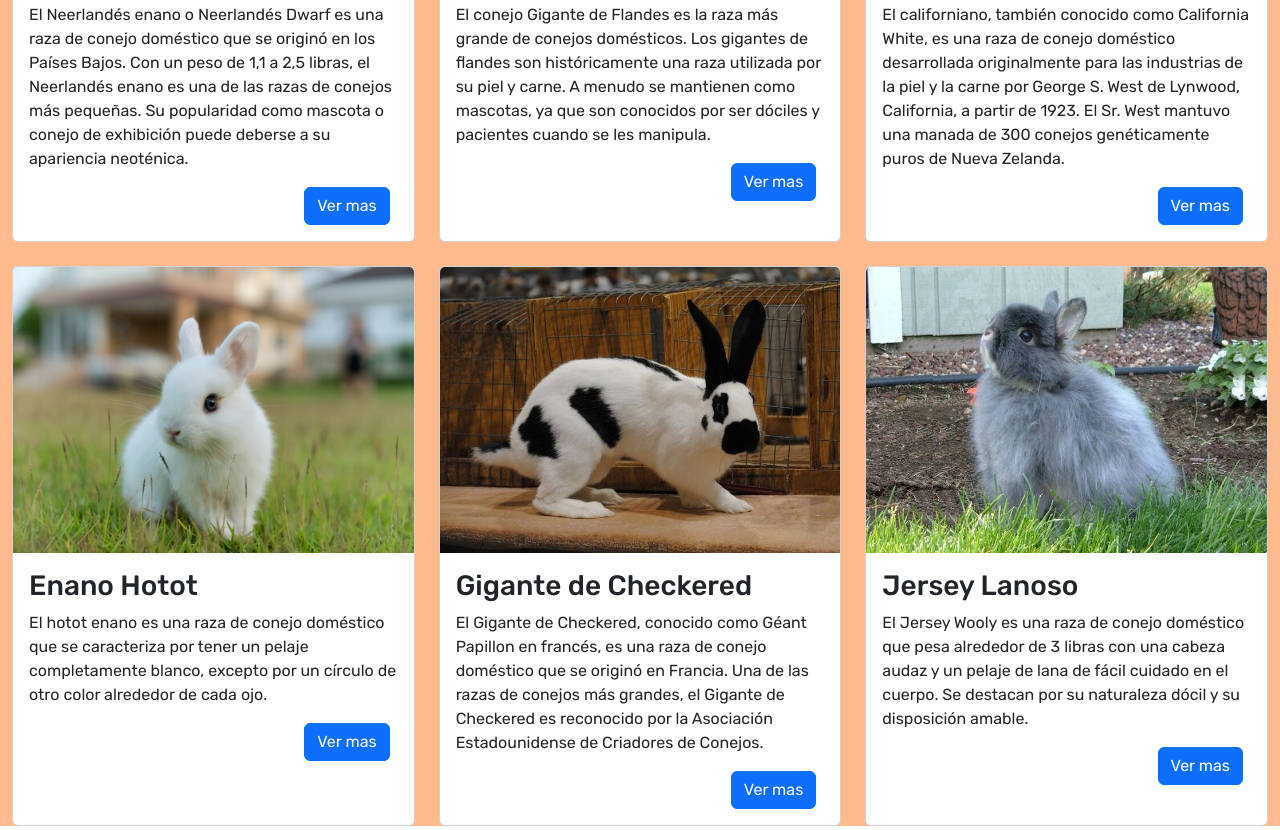
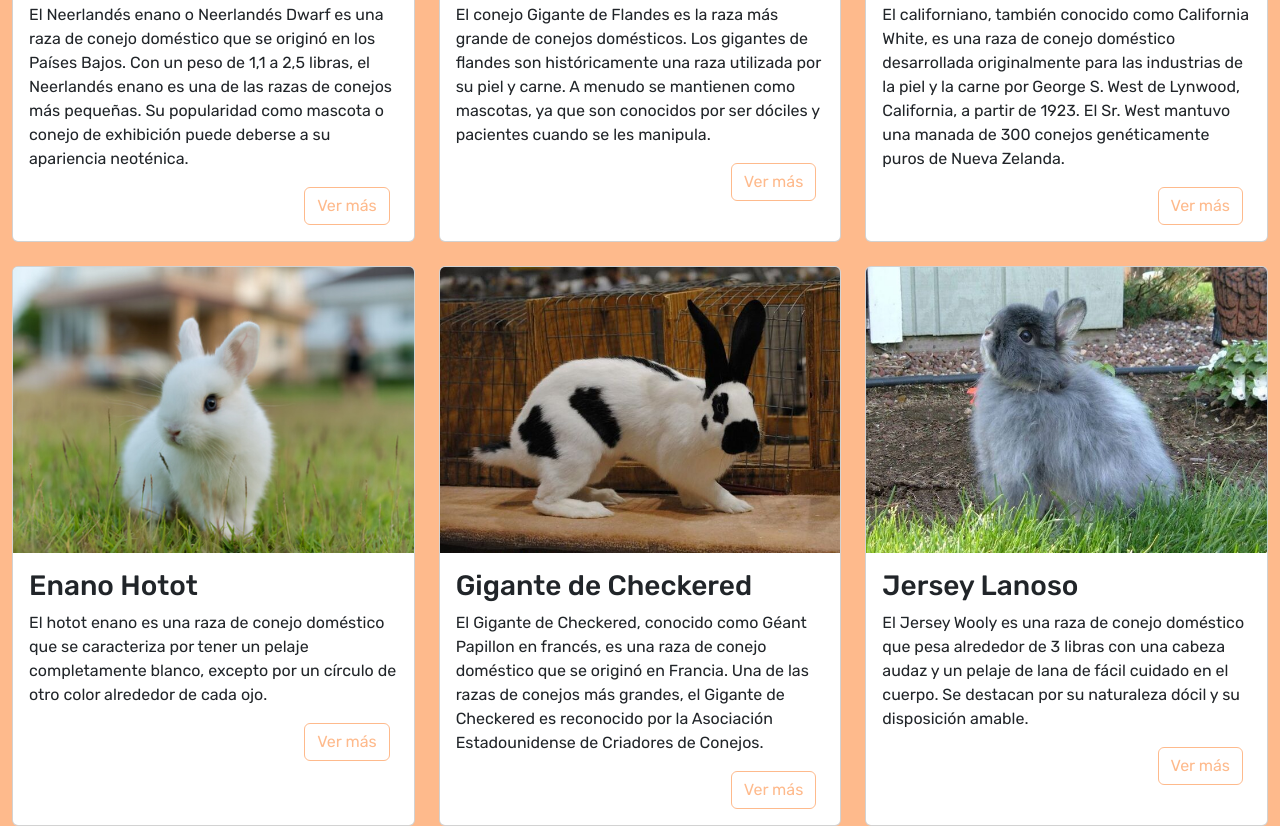
Before and after one commit to BaltasarBravo/Proyecto-Final-Baltasar-Bravo, a website: page Secciones/mascotas.html in a window 1280 px wide. Shown: the part 970-1800 px from the top of the page. Drawn offline with nearby package versions, Linux system fonts and the light colour scheme; a web font is replaced by a local one.

Commit message:
Cambio de color de botones

```diff
--- a/Secciones/mascotas.html
+++ b/Secciones/mascotas.html
@@ -9,13 +9,17 @@
     <title>I Love Bunny | Mascotas</title>
     <meta name="description" content="Conoce las principales razas de conejos y sus caracteristicas poco conocidas">
     <meta name="description" content="Selección de las principales razas de conejos segun a I Love Bunny">
-   <meta name="keywords"  content="MASCOTAS, ROEDORES, RAZAS DE CONEJOS, MASCOTA PARA TENER EN UN DEPARTAMENTO">
+    <meta name="keywords" content="MASCOTAS, ROEDORES, RAZAS DE CONEJOS, MASCOTA PARA TENER EN UN DEPARTAMENTO">
     <link href="https://cdn.jsdelivr.net/npm/bootstrap@5.2.3/dist/css/bootstrap.min.css" rel="stylesheet"
         integrity="sha384-rbsA2VBKQhggwzxH7pPCaAqO46MgnOM80zW1RWuH61DGLwZJEdK2Kadq2F9CUG65" crossorigin="anonymous">
     <link rel="stylesheet" href="https://cdn.jsdelivr.net/npm/bootstrap-icons@1.10.2/font/bootstrap-icons.css">
     <link href="https://unpkg.com/aos@2.3.1/dist/aos.css" rel="stylesheet">
     <link rel="icon" type="png" href="../Imagenes/favicon-16x16.png" />
-        <link rel="preconnect" href="https://fonts.googleapis.com"><link rel="preconnect" href="https://fonts.gstatic.com" crossorigin><link href="https://fonts.googleapis.com/css2?family=Anek+Latin:wght@100;200;300;400&family=Poppins:ital,wght@0,300;0,400;0,600;0,800;1,400;1,500&family=Rubik:wght@300;400;500;700&display=swap" rel="stylesheet">
+    <link rel="preconnect" href="https://fonts.googleapis.com">
+    <link rel="preconnect" href="https://fonts.gstatic.com" crossorigin>
+    <link
+        href="https://fonts.googleapis.com/css2?family=Anek+Latin:wght@100;200;300;400&family=Poppins:ital,wght@0,300;0,400;0,600;0,800;1,400;1,500&family=Rubik:wght@300;400;500;700&display=swap"
+        rel="stylesheet">
 </head>
 
 
@@ -100,16 +104,20 @@
                 <div class="row row-cols-1 row-cols-md-2 row-cols-lg-3 g-4">
                     <div class="col">
                         <div class="card h-100">
-                        <img src="../Imagenes/Holandes2.jpg" class="card-img-top" alt="Conejo acostado en heno con pelaje blanco y negro">
+                            <img src="../Imagenes/Holandes2.jpg" class="card-img-top"
+                                alt="Conejo acostado en heno con pelaje blanco y negro">
                             <div class="card-body">
                                 <h3 class="card-title">Holandes</h3>
-                            <p class="card-text">El Neerlandés enano o Neerlandés Dwarf es una raza de conejo doméstico
-                                que se originó en los Países Bajos. Con un peso de 1,1 a 2,5 libras, el Neerlandés enano
+                                <p class="card-text">El Neerlandés enano o Neerlandés Dwarf es una raza de conejo
+                                    doméstico
+                                    que se originó en los Países Bajos. Con un peso de 1,1 a 2,5 libras, el Neerlandés
+                                    enano
                                     es una de las razas de conejos más pequeñas. Su popularidad como mascota o conejo de
                                     exhibición puede deberse a su apariencia neoténica.</p>
+                                <div class="button">
                                     <div class="d-grid gap-2 d-md-flex justify-content-md-end">
-                                <button class="btn btn-primary me-md-2" type="button">Ver mas</button>
-
+                                        <a href="#" class="btn btn-outline-primary me-md-2">Ver más</a>
+                                    </div>
                                 </div>
                             </div>
                         </div>
@@ -117,16 +125,19 @@
 
                     <div class="col">
                         <div class="card h-100">
-                        <img src="../Imagenes/Gigante de Flandes2.jpg" class="card-img-top" alt="Conejo grande color marron claro acostado en piso de madera junto con un perro de tamño similar ">
+                            <img src="../Imagenes/Gigante de Flandes2.jpg" class="card-img-top"
+                                alt="Conejo grande color marron claro acostado en piso de madera junto con un perro de tamño similar ">
                             <div class="card-body">
                                 <h3 class="card-title">Gigante de Flandes</h3>
                                 <p class="card-text">El conejo Gigante de Flandes es la raza más grande de conejos
-                                domésticos. Los gigantes de flandes son históricamente una raza utilizada por su piel y
+                                    domésticos. Los gigantes de flandes son históricamente una raza utilizada por su
+                                    piel y
                                     carne. A menudo se mantienen como mascotas, ya que son conocidos por ser dóciles y
                                     pacientes cuando se les manipula.</p>
+                                    <div class="button">
                                         <div class="d-grid gap-2 d-md-flex justify-content-md-end">
-                                <button class="btn btn-primary me-md-2" type="button">Ver mas</button>
-
+                                            <a href="#" class="btn btn-outline-primary me-md-2">Ver más</a>
+                                        </div>
                                     </div>
                             </div>
                         </div>
@@ -134,16 +145,20 @@
 
                     <div class="col">
                         <div class="card h-100">
-                        <img src="../Imagenes/Californiano2.jpg" class="card-img-top" alt="Conejo color blanco y de orejas y pico grisaceo en posición alerta posado en una estructura de hormigon en medio de plantas y arbustos">
+                            <img src="../Imagenes/Californiano2.jpg" class="card-img-top"
+                                alt="Conejo color blanco y de orejas y pico grisaceo en posición alerta posado en una estructura de hormigon en medio de plantas y arbustos">
                             <div class="card-body">
                                 <h3 class="card-title">Californiano</h3>
-                            <p class="card-text">El californiano, también conocido como California White, es una raza de
-                                conejo doméstico desarrollada originalmente para las industrias de la piel y la carne
+                                <p class="card-text">El californiano, también conocido como California White, es una
+                                    raza de
+                                    conejo doméstico desarrollada originalmente para las industrias de la piel y la
+                                    carne
                                     por George S. West de Lynwood, California, a partir de 1923. El Sr. West mantuvo una
                                     manada de 300 conejos genéticamente puros de Nueva Zelanda.</p>
+                                    <div class="button">
                                         <div class="d-grid gap-2 d-md-flex justify-content-md-end">
-                                <button class="btn btn-primary me-md-2" type="button">Ver mas</button>
-
+                                            <a href="#" class="btn btn-outline-primary me-md-2">Ver más</a>
+                                        </div>
                                     </div>
                             </div>
                         </div>
@@ -151,14 +166,19 @@
 
                     <div class="col">
                         <div class="card h-100">
-                        <img src="../Imagenes/Enano Hotot2.jpg" class="card-img-top" alt="Conejo totalmente blanco de baja estatura pisando pasto">
+                            <img src="../Imagenes/Enano Hotot2.jpg" class="card-img-top"
+                                alt="Conejo totalmente blanco de baja estatura pisando pasto">
                             <div class="card-body">
                                 <h3 class="card-title">Enano Hotot</h3>
-                            <p class="card-text">El hotot enano es una raza de conejo doméstico que se caracteriza por
-                                tener un pelaje completamente blanco, excepto por un círculo de otro color alrededor de
+                                <p class="card-text">El hotot enano es una raza de conejo doméstico que se caracteriza
+                                    por
+                                    tener un pelaje completamente blanco, excepto por un círculo de otro color alrededor
+                                    de
                                     cada ojo.</p>
+                                    <div class="button">
                                         <div class="d-grid gap-2 d-md-flex justify-content-md-end">
-                                <button class="btn btn-primary me-md-2" type="button">Ver mas</button>
+                                            <a href="#" class="btn btn-outline-primary me-md-2">Ver más</a>
+                                        </div>
                                     </div>
                             </div>
                         </div>
@@ -166,33 +186,39 @@
 
                     <div class="col">
                         <div class="card h-100">
-                        <img src="../Imagenes/Gigante de Checkered2.jpg" class="card-img-top" alt="Conejo blanco con manchas negras delante de jaulas y en apariencia de estar caminando">
+                            <img src="../Imagenes/Gigante de Checkered2.jpg" class="card-img-top"
+                                alt="Conejo blanco con manchas negras delante de jaulas y en apariencia de estar caminando">
                             <div class="card-body">
                                 <h3 class="card-title">Gigante de Checkered</h3>
-                            <p class="card-text">El Gigante de Checkered, conocido como Géant Papillon en francés, es
-                                una raza de conejo doméstico que se originó en Francia. Una de las razas de conejos más
+                                <p class="card-text">El Gigante de Checkered, conocido como Géant Papillon en francés,
+                                    es
+                                    una raza de conejo doméstico que se originó en Francia. Una de las razas de conejos
+                                    más
                                     grandes, el Gigante de Checkered es reconocido por la Asociación Estadounidense de
                                     Criadores de Conejos.</p>
+                                    <div class="button">
                                         <div class="d-grid gap-2 d-md-flex justify-content-md-end">
-                                <button class="btn btn-primary me-md-2" type="button">Ver mas</button>
+                                            <a href="#" class="btn btn-outline-primary me-md-2">Ver más</a>
                                         </div>
-
-
+                                    </div>
                             </div>
                         </div>
                     </div>
 
                     <div class="col">
                         <div class="card h-100">
-                        <img src="../Imagenes/Jersey Lanoso2.jpg" class="card-img-top" alt="Conejo gris y de pelaje abundante olfateando con la cabeza mirando hacia arriba en medio de un patio con pasto y grava">
+                            <img src="../Imagenes/Jersey Lanoso2.jpg" class="card-img-top"
+                                alt="Conejo gris y de pelaje abundante olfateando con la cabeza mirando hacia arriba en medio de un patio con pasto y grava">
                             <div class="card-body">
                                 <h3 class="card-title">Jersey Lanoso</h3>
-                            <p class="card-text">El Jersey Wooly es una raza de conejo doméstico que pesa alrededor de 3
+                                <p class="card-text">El Jersey Wooly es una raza de conejo doméstico que pesa alrededor
+                                    de 3
                                     libras con una cabeza audaz y un pelaje de lana de fácil cuidado en el cuerpo. Se
                                     destacan por su naturaleza dócil y su disposición amable.</p>
+                                    <div class="button">
                                         <div class="d-grid gap-2 d-md-flex justify-content-md-end">
-                                <button class="btn btn-primary me-md-2" type="button">Ver mas</button>
-
+                                            <a href="#" class="btn btn-outline-primary me-md-2">Ver más</a>
+                                        </div>
                                     </div>
                             </div>
                         </div>
@@ -221,16 +247,11 @@
             <div class="col mb-3">
                 <h4>Links Rapidos</h4>
                 <ul class="nav flex-column">
-                <li class="nav-item mb-2"><a href="./Secciones/mascotas.html"
-                        class="p-0">Mascotas</a></li>
-                <li class="nav-item mb-2"><a href="./Secciones/cuidados.html"
-                        class="p-0">Cuidados</a></li>
-                <li class="nav-item mb-2"><a href="./Secciones/e-shop.html"
-                        class="p-0">E-Shop</a></li>
-                <li class="nav-item mb-2"><a href="./Secciones/novedades.html"
-                        class="p-0">Novedades</a></li>
-                <li class="nav-item mb-2"><a href="./Secciones/contacto.html"
-                        class="p-0">Contacto</a></li>
+                    <li class="nav-item mb-2"><a href="./Secciones/mascotas.html" class="p-0">Mascotas</a></li>
+                    <li class="nav-item mb-2"><a href="./Secciones/cuidados.html" class="p-0">Cuidados</a></li>
+                    <li class="nav-item mb-2"><a href="./Secciones/e-shop.html" class="p-0">E-Shop</a></li>
+                    <li class="nav-item mb-2"><a href="./Secciones/novedades.html" class="p-0">Novedades</a></li>
+                    <li class="nav-item mb-2"><a href="./Secciones/contacto.html" class="p-0">Contacto</a></li>
                 </ul>
             </div>
 
--- a/scss/main.scss
+++ b/scss/main.scss
@@ -53,6 +53,19 @@ form {
     }
 
 }
+
+.button a {
+    background-color: white!important;
+    border-color: $color-main!important;
+    color: $color-main;
+
+  }
+
+  .button a:hover {
+    background-color:$color-main!important;
+    color: white!important;
+    transition: all 0.2s ease;
+        }
 
 //Tipografias//
 
```
Also changed, not shown: Secciones/contacto.html (+5 -2 lines), Secciones/cuidados.html (+13 -1 lines), Secciones/e-shop.html (+12 -0 lines), index.html (+5 -1 lines), CSS/style.css. Lines whose indentation alone changed are shown as unchanged.
